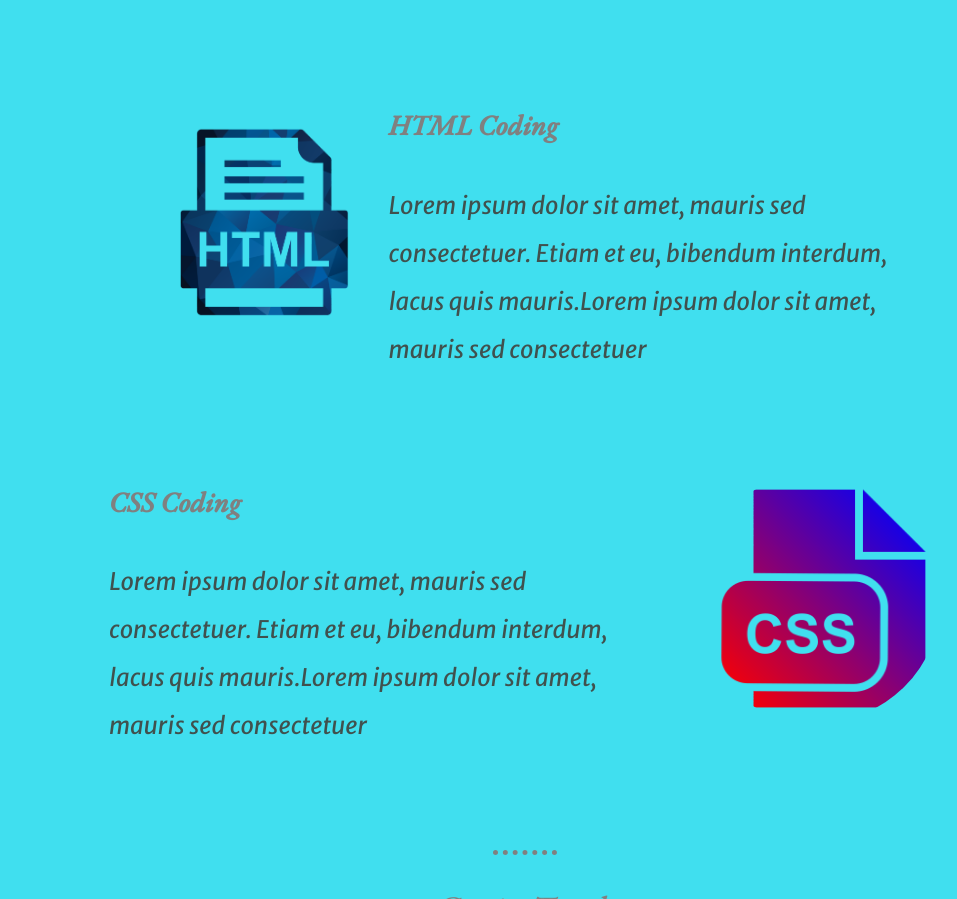
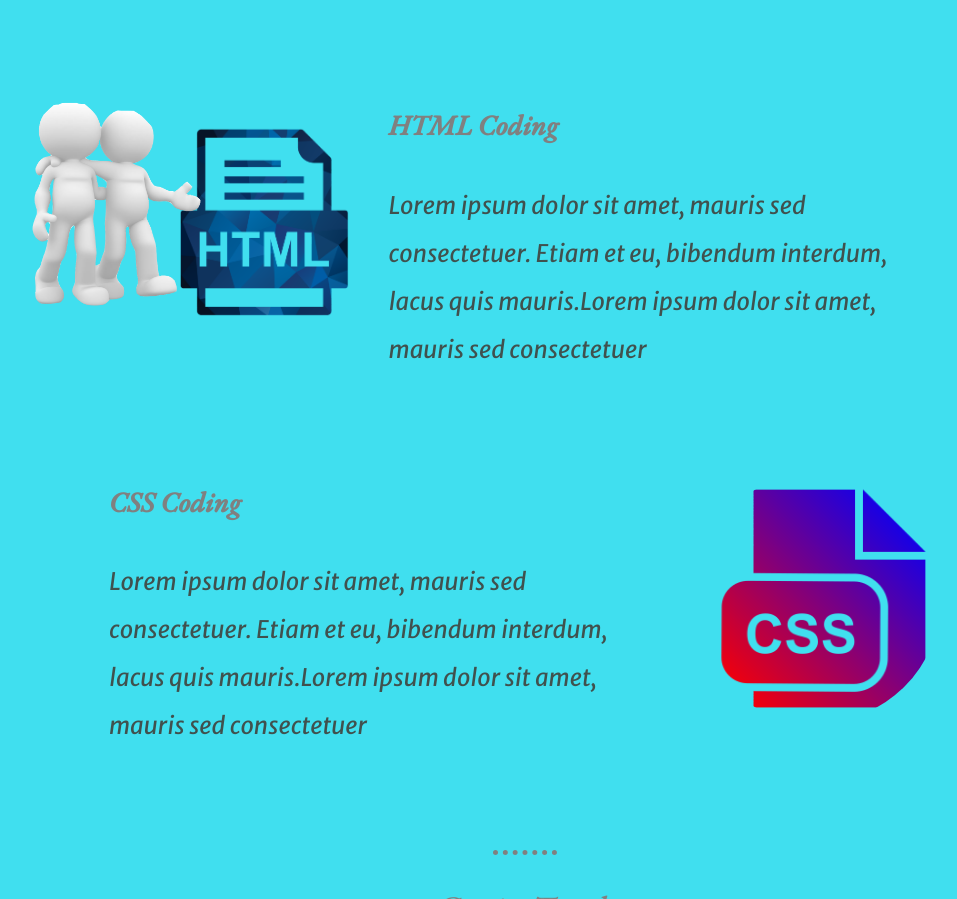
Before and after one commit to oklets/my-practise, a plain HTML site: page index.html in a window 1280 px wide. Shown: the part 1941-2840 px from the top of the page, without its empty margins (115-1072 px from the left). Drawn offline with nearby package versions, Linux system fonts and the light colour scheme.

Commit message:
Update index.html

```diff
--- a/index.html
+++ b/index.html
@@ -44,7 +44,7 @@
         </div>
         <hr>
         <div>
-            <img class="mens" src="image/pngegg5.png" alt="">
+            <img class="mens" src="pngegg5.png" alt="">
             <h2>skills</h2>
             <div class="skill-row">
                 <img class="html" src="k.png" alt="">
```
